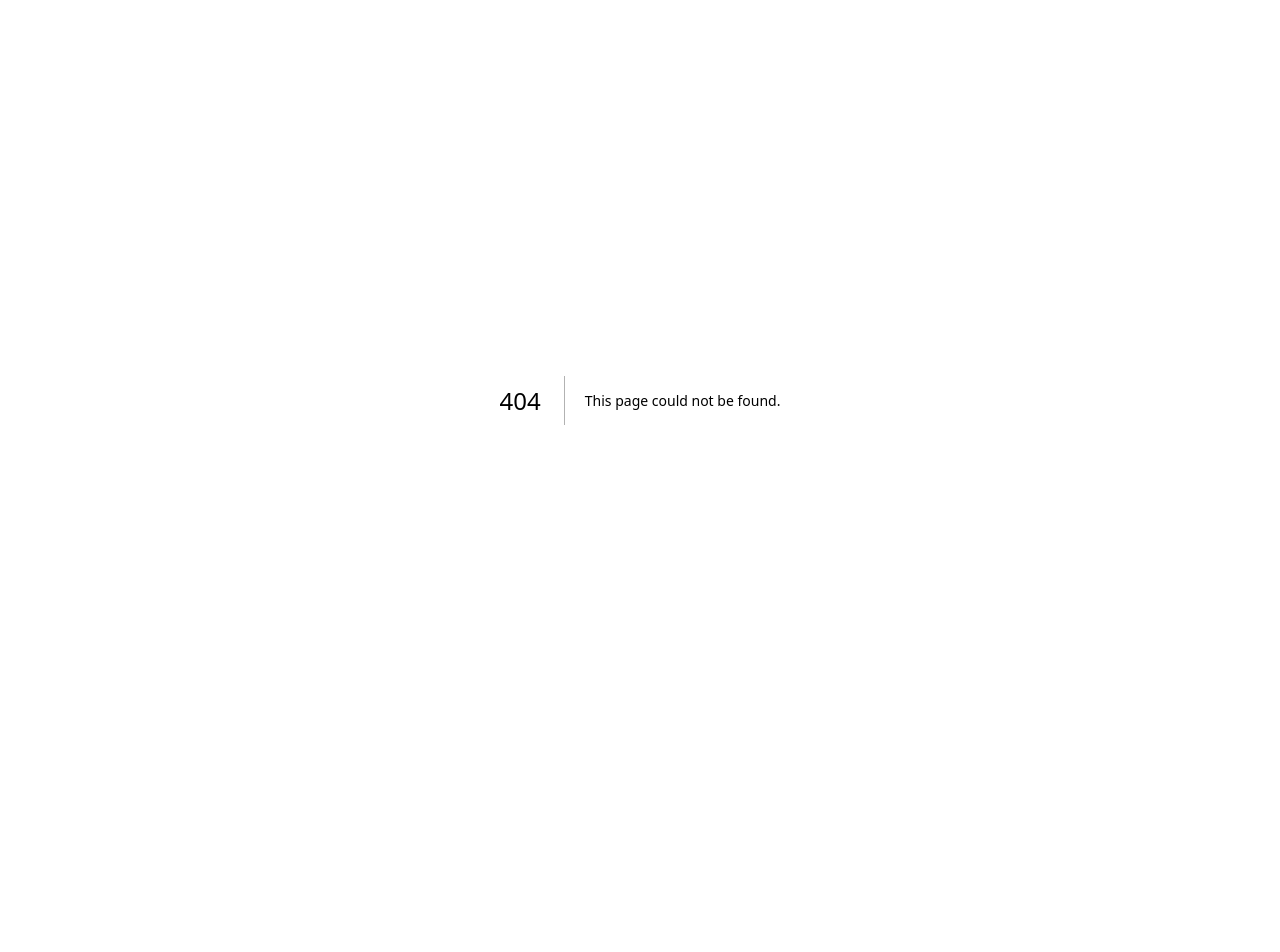
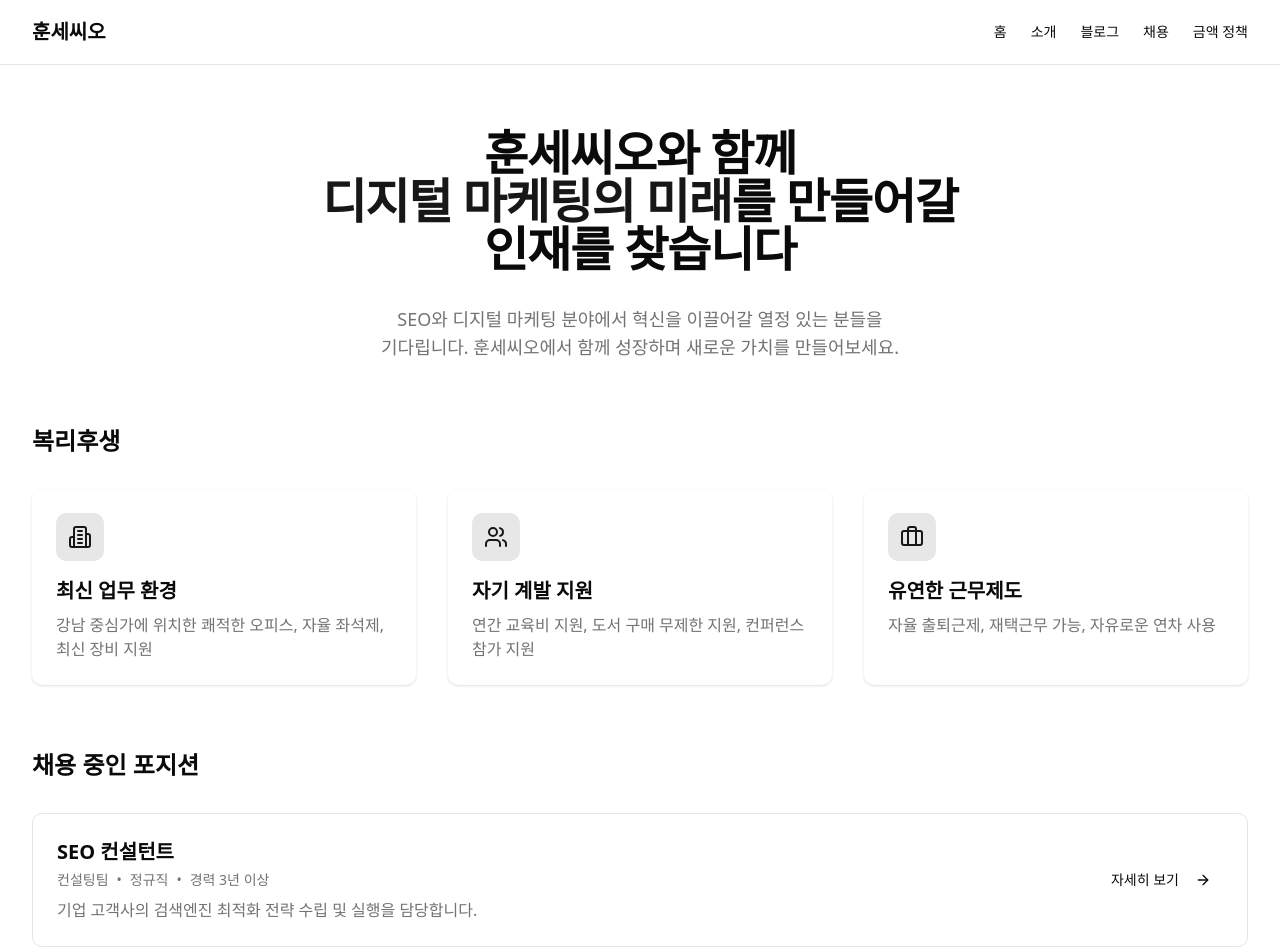
Before and after one commit to Orchemi/huns-seo, a Next.js app: page /careers in a window 1280 px wide. Before the commit this address had no page. Shown: the top 952 px of the page. Before the commit the page ends 800 px from the top, so only its background shows below. Built offline with nearby package versions, Linux system fonts and the light colour scheme.

Commit message:
Feat: 채용 페이지 구현 #20

```diff
--- /dev/null
+++ b/src/app/careers/page.tsx
@@ -0,0 +1,165 @@
+import { Metadata } from 'next';
+import { Layout } from '@/components/layout/Layout';
+import Link from 'next/link';
+import { Button } from '@/components/ui/button';
+import { ArrowRight, Building2, Users, Briefcase } from 'lucide-react';
+
+export const metadata: Metadata = {
+	title: '채용',
+	description:
+		'훈세씨오와 함께 성장할 인재를 찾습니다. SEO와 디지털 마케팅 분야에서 혁신을 이끌어갈 열정 있는 분들을 기다립니다.',
+};
+
+const benefits = [
+	{
+		icon: Building2,
+		title: '최신 업무 환경',
+		description:
+			'강남 중심가에 위치한 쾌적한 오피스, 자율 좌석제, 최신 장비 지원',
+	},
+	{
+		icon: Users,
+		title: '자기 계발 지원',
+		description: '연간 교육비 지원, 도서 구매 무제한 지원, 컨퍼런스 참가 지원',
+	},
+	{
+		icon: Briefcase,
+		title: '유연한 근무제도',
+		description: '자율 출퇴근제, 재택근무 가능, 자유로운 연차 사용',
+	},
+];
+
+const positions = [
+	{
+		id: 'seo-consultant',
+		title: 'SEO 컨설턴트',
+		department: '컨설팅팀',
+		type: '정규직',
+		experience: '경력 3년 이상',
+		description:
+			'기업 고객사의 검색엔진 최적화 전략 수립 및 실행을 담당합니다.',
+	},
+	{
+		id: 'data-analyst',
+		title: '데이터 분석가',
+		department: '데이터팀',
+		type: '정규직',
+		experience: '경력 무관',
+		description: '웹 로그 분석 및 SEO 성과 분석, 대시보드 구축을 담당합니다.',
+	},
+	{
+		id: 'frontend-developer',
+		title: '프론트엔드 개발자',
+		department: '개발팀',
+		type: '정규직',
+		experience: '경력 2년 이상',
+		description: 'SEO 분석 도구 및 대시보드 프론트엔드 개발을 담당합니다.',
+	},
+	{
+		id: 'content-strategist',
+		title: '콘텐츠 전략가',
+		department: '콘텐츠팀',
+		type: '정규직',
+		experience: '경력 2년 이상',
+		description: 'SEO 최적화된 콘텐츠 전략 수립 및 제작을 담당합니다.',
+	},
+];
+
+export default function Careers() {
+	return (
+		<Layout>
+			<div className="flex flex-col gap-16 px-4 py-16 sm:px-6 lg:px-8">
+				{/* Hero Section */}
+				<section className="mx-auto flex w-full max-w-7xl flex-col items-center gap-8 text-center">
+					<h1 className="break-keep text-balance text-4xl font-bold tracking-tight sm:text-5xl">
+						훈세씨오와 함께
+						<br />
+						<span className="text-primary">디지털 마케팅의 미래</span>를
+						만들어갈
+						<br />
+						인재를 찾습니다
+					</h1>
+					<p className="break-keep text-balance max-w-[42rem] text-lg text-muted-foreground">
+						SEO와 디지털 마케팅 분야에서 혁신을 이끌어갈 열정 있는 분들을
+						기다립니다. 훈세씨오에서 함께 성장하며 새로운 가치를 만들어보세요.
+					</p>
+				</section>
+
+				{/* Benefits Section */}
+				<section className="mx-auto w-full max-w-7xl">
+					<h2 className="mb-8 text-2xl font-bold">복리후생</h2>
+					<div className="grid gap-8 md:grid-cols-3">
+						{benefits.map((benefit) => (
+							<div
+								key={benefit.title}
+								className="group relative overflow-hidden rounded-lg bg-white p-6 shadow-sm transition-all hover:shadow-md"
+							>
+								<div className="absolute inset-0 bg-gradient-to-r from-primary/5 to-transparent opacity-0 transition-opacity group-hover:opacity-100" />
+								<div className="relative">
+									<div className="mb-4 inline-flex h-12 w-12 items-center justify-center rounded-lg bg-primary/10 text-primary">
+										<benefit.icon className="h-6 w-6" />
+									</div>
+									<h3 className="mb-2 text-xl font-semibold">
+										{benefit.title}
+									</h3>
+									<p className="text-muted-foreground">{benefit.description}</p>
+								</div>
+							</div>
+						))}
+					</div>
+				</section>
+
+				{/* Open Positions Section */}
+				<section className="mx-auto w-full max-w-7xl">
+					<h2 className="mb-8 text-2xl font-bold">채용 중인 포지션</h2>
+					<div className="grid gap-4">
+						{positions.map((position) => (
+							<Link
+								key={position.id}
+								href={`/careers/${position.id}`}
+								className="group relative overflow-hidden rounded-lg border bg-white p-6 transition-all hover:shadow-md"
+							>
+								<div className="flex flex-col gap-2 sm:flex-row sm:items-center sm:justify-between">
+									<div>
+										<h3 className="text-xl font-semibold">{position.title}</h3>
+										<div className="mt-1 flex flex-wrap items-center gap-2 text-sm text-muted-foreground">
+											<span>{position.department}</span>
+											<span>•</span>
+											<span>{position.type}</span>
+											<span>•</span>
+											<span>{position.experience}</span>
+										</div>
+										<p className="mt-2 text-muted-foreground">
+											{position.description}
+										</p>
+									</div>
+									<Button variant="ghost" className="mt-4 sm:mt-0">
+										자세히 보기
+										<ArrowRight className="ml-2 h-4 w-4" />
+									</Button>
+								</div>
+							</Link>
+						))}
+					</div>
+				</section>
+
+				{/* CTA Section */}
+				<section className="mx-auto w-full max-w-7xl rounded-lg bg-primary/5 p-8 text-center">
+					<h2 className="break-keep text-balance text-2xl font-bold">
+						나에게 맞는 포지션이 없나요?
+					</h2>
+					<p className="break-keep text-balance mx-auto mt-4 max-w-[42rem] text-muted-foreground">
+						수시 채용도 진행하고 있습니다. 이력서를 보내주시면 추후 채용 시
+						우선적으로 검토하겠습니다.
+					</p>
+					<Button className="mt-6" asChild>
+						<Link href="/careers/apply">
+							이력서 보내기
+							<ArrowRight className="ml-2 h-4 w-4" />
+						</Link>
+					</Button>
+				</section>
+			</div>
+		</Layout>
+	);
+}
--- a/src/components/layout/Header.tsx
+++ b/src/components/layout/Header.tsx
@@ -9,7 +9,7 @@ const navigationItems = [
 	{ name: '홈', href: '/' },
 	{ name: '소개', href: '/about' },
 	{ name: '블로그', href: '/blog' },
-	{ name: '채용', href: '/recruit' },
+	{ name: '채용', href: '/careers' },
 	{ name: '금액 정책', href: '/pricing' },
 ];
 
```
